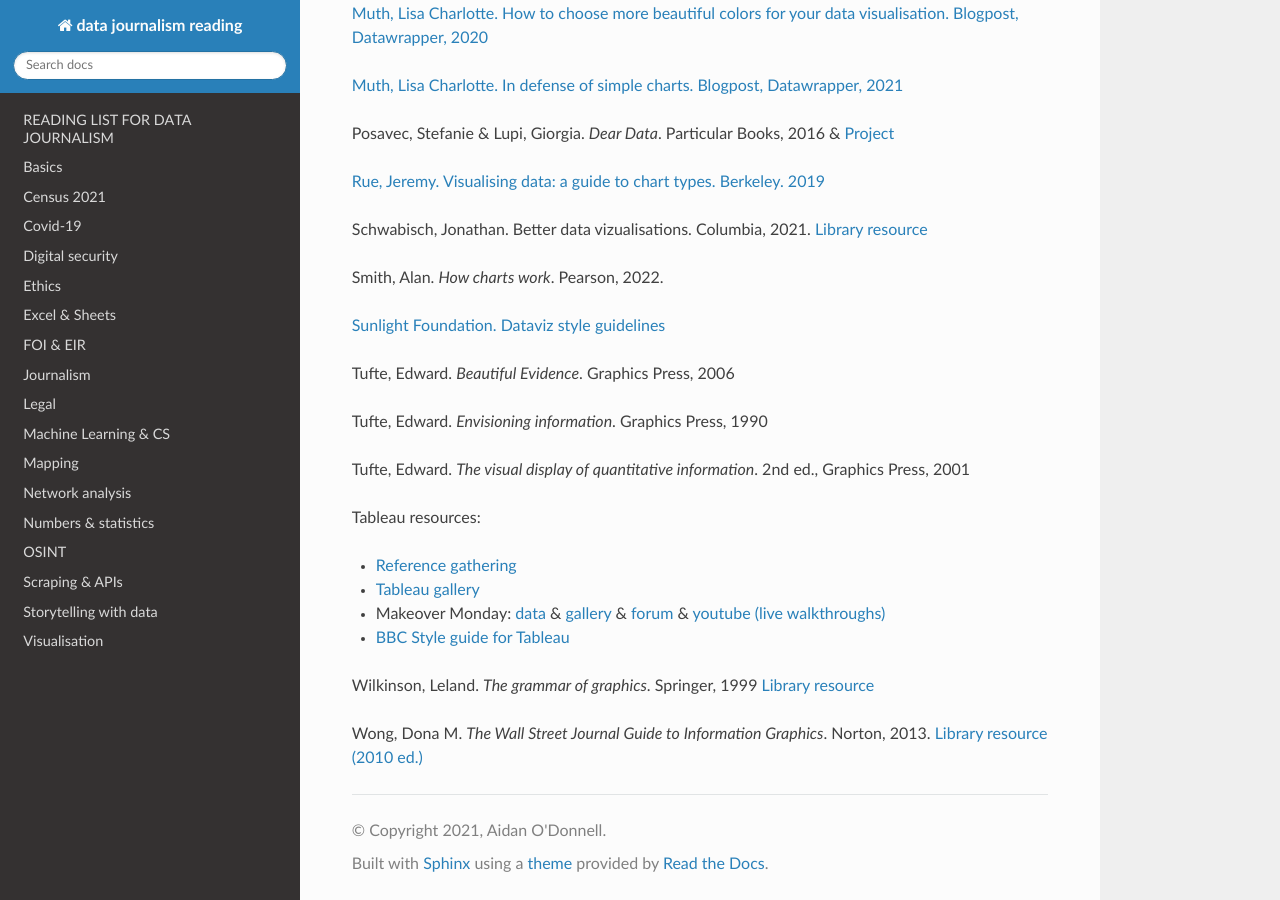
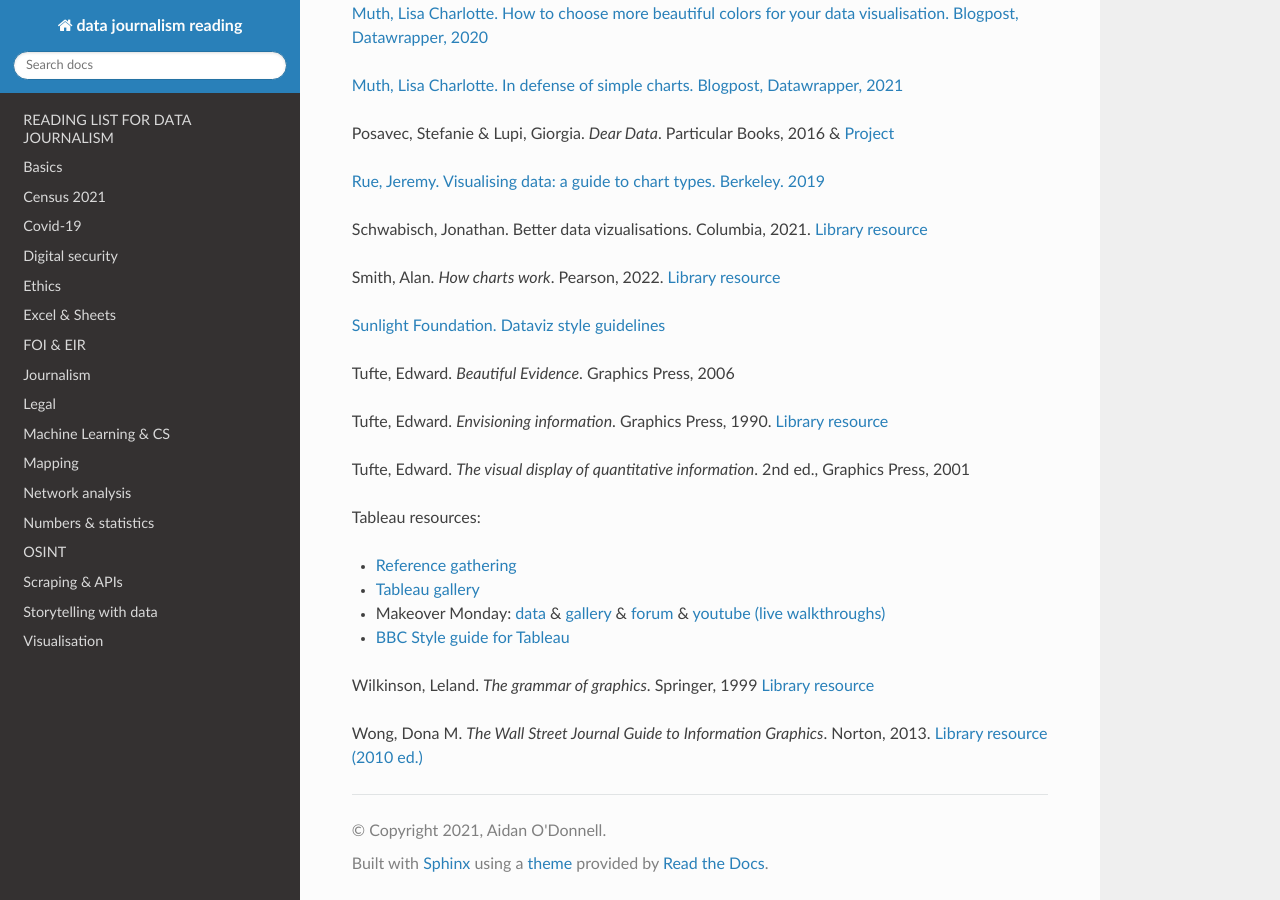
Before and after one commit to aodhanlutetiae/dj_reading, a Sphinx documentation site: the page built from docs/source/index.rst, in a window 1280 px wide and 900 px high, scrolled down 21307 px. Built offline with Sphinx 7.4.7 and the Read the Docs theme 2.0.0, drawn with Linux system fonts in a browser that asks for light colours.

Commit message:
add library links

```diff
--- a/docs/source/index.rst
+++ b/docs/source/index.rst
@@ -1085,14 +1085,14 @@
 
 Schwabisch, Jonathan. Better data vizualisations. Columbia, 2021. `Library resource <https://librarysearch.cardiff.ac.uk/permalink/44WHELF_CAR/1fseqj3/alma9911891875702420>`_
 
-Smith, Alan. *How charts work*. Pearson, 2022.
+Smith, Alan. *How charts work*. Pearson, 2022. `Library resource <https://librarysearch.cardiff.ac.uk/permalink/44WHELF_CAR/1fseqj3/alma9912124327802420>`_
 
 `Sunlight Foundation. Dataviz style
 guidelines <https://github.com/amycesal/dataviz-style-guide/blob/master/Sunlight-StyleGuide-DataViz.pdf>`_
 
 Tufte, Edward. *Beautiful Evidence*. Graphics Press, 2006
 
-Tufte, Edward. *Envisioning information*. Graphics Press, 1990
+Tufte, Edward. *Envisioning information*. Graphics Press, 1990. `Library resource <https://librarysearch.cardiff.ac.uk/permalink/44WHELF_CAR/1fseqj3/alma994076703402420>`_
 
 Tufte, Edward. *The visual display of quantitative information*. 2nd ed.,
 Graphics Press, 2001
```
